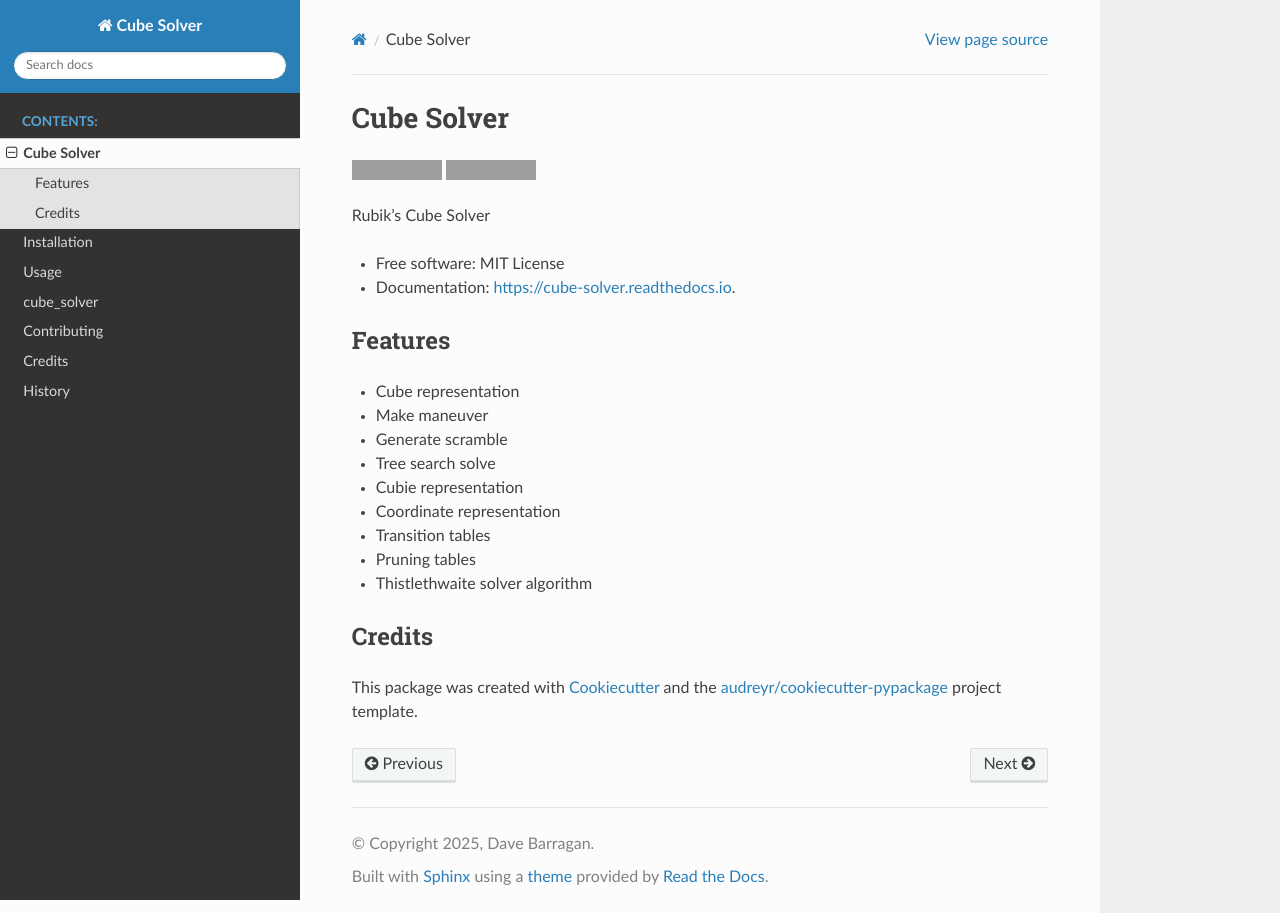
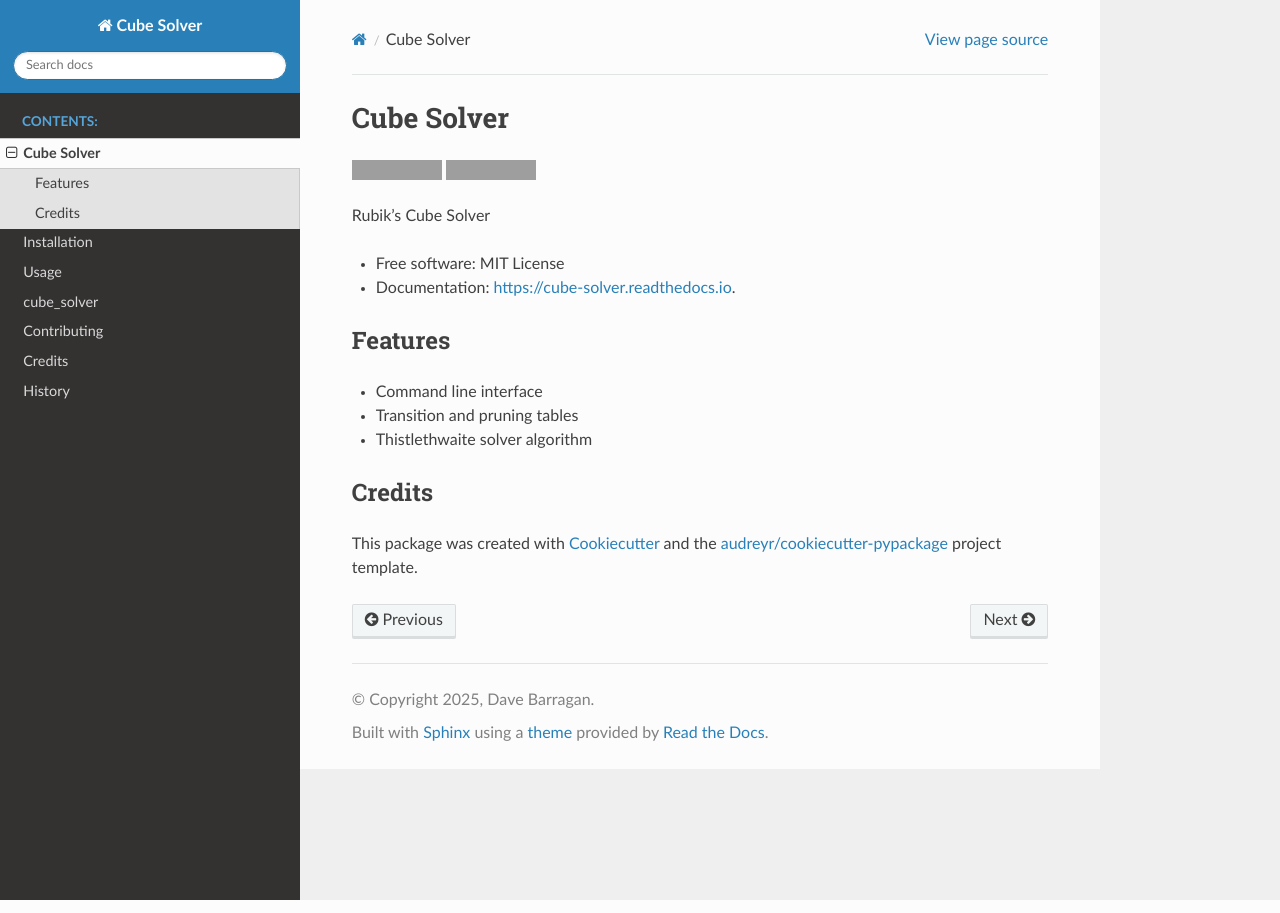
Before and after one commit to itsdaveba/cube-solver, a Sphinx documentation site: the page built from docs/readme.rst, in a window 1280 px wide. Built offline with Sphinx 7.4.7 and the Read the Docs theme 3.1.0, drawn with Linux system fonts in a browser that asks for light colours; grey boxes are pictures that could not be loaded.

Commit message:
documentation

```diff
--- a/HISTORY.rst
+++ b/HISTORY.rst
@@ -1,6 +1,12 @@
 =======
 History
 =======
+
+1.0.0 (2025-05-10)
+
+* Command line interface
+* Transition and pruning tables
+* Thistlethwaite solver algorithm
 
 0.1.2 (2025-04-14)
 ------------------
--- a/README.rst
+++ b/README.rst
@@ -23,15 +23,10 @@ Rubik's Cube Solver
 Features
 --------
 
-* Cube representation
-* Make maneuver
-* Generate scramble
-* Tree search solve
-* Cubie representation
-* Coordinate representation
-* Transition tables
-* Pruning tables
+* Command line interface
+* Transition and pruning tables
 * Thistlethwaite solver algorithm
+
 
 Credits
 -------
```
Also changed, not shown: docs/usage.rst (+4 -7 lines).
